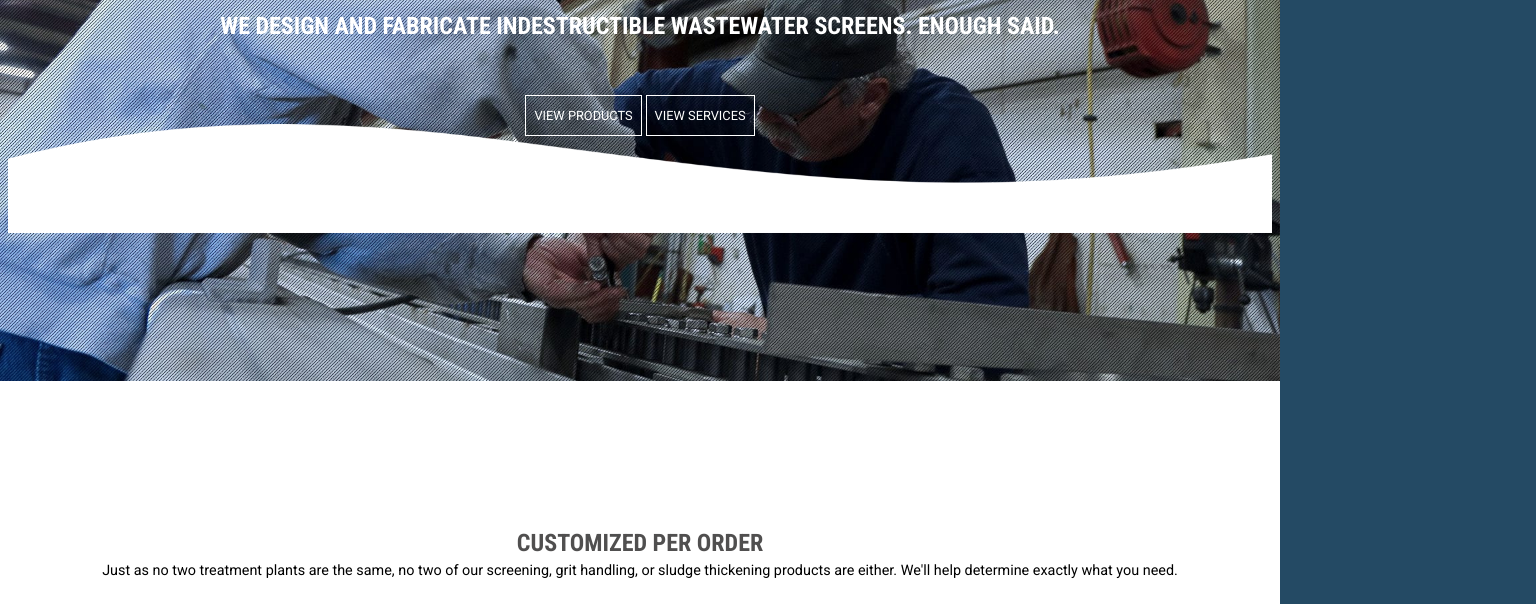
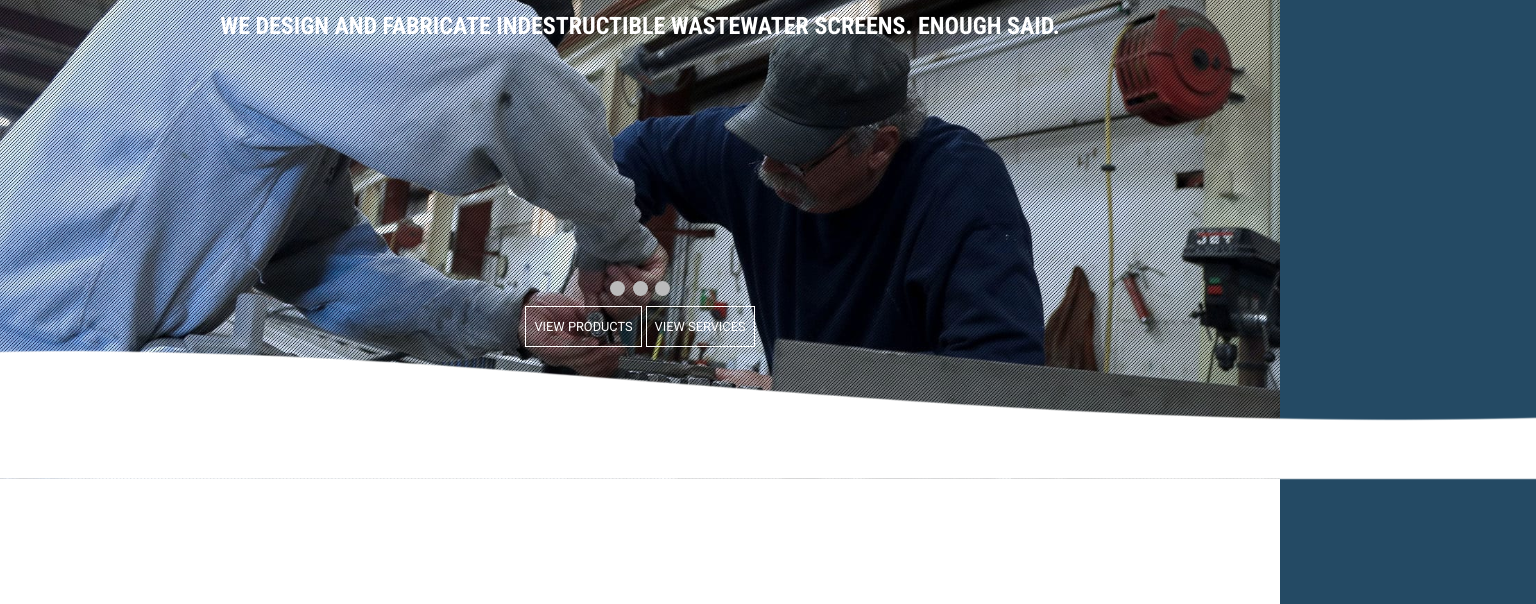
Before and after one commit to juls-ca/fwd-33-wd2-dev-proj, a website: page dev/index.html in a window 1280 px wide. Shown: the part 180-784 px from the top of the page, 1536 px wide, since content can reach past the window. Drawn offline with nearby package versions, Linux system fonts and the light colour scheme; files that its build step writes are made by us from their sources.

Commit message:
temporary slideshow

```diff
--- a/dev/index.html
+++ b/dev/index.html
@@ -53,18 +53,23 @@
 
 	<section id="hero" class="hero">
 		<h1>We design and fabricate indestructible wastewater screens. Enough said.</h1>
-		<div class="slideshow">
-			<div class="slide1"></div>
-			<div class="slide2"></div>
-			<div class="slide3"></div>
-		<div>
+		<div class="slideshow" id="slideshow">
+			<div class="slide show"></div>
+			<div class="slide show"></div>
+			<div class="slide show"></div>
+		</div>
+		<div class="ellipses-holder">
+			<span class="ellipses"></span>
+			<span class="ellipses"></span>
+			<span class="ellipses"></span>
+		</div>
 		<div>
 			<a href="#" class="box-link">View Products</a>
 			<a href="#" class="box-link">View Services</a>
 		</div>
-		<img src="images/wave-white.png" alt="white-wave">
-		<div>
+
 		</div>
+		<div class="wave"></div>
 	</section>
 
 </header>
--- a/dev/scss/_hero.scss
+++ b/dev/scss/_hero.scss
@@ -12,4 +12,69 @@ section#hero {
     .box-link {
         font-weight: 400;
     }
+
+    .wave {
+        background-image: url(/images/wave-white.png);
+    }
+
+    .ellipses {
+        height: 15px;
+        width: 15px;
+        margin: 0 2px;
+        background-color: #bbb;
+        border-radius: 50%;
+        display: inline-block;
+        transition: background-color 0.6s ease;
+    }
 }
+
+div#slideshow{
+    overflow: hidden;
+    width: 100%;
+    height: 10rem;
+
+    .slide{
+        position: absolute;
+        top: 0;
+        left: 0;
+        width: 100%;
+        height: 100%;
+        background-size: cover;
+        background-position: center;
+        animation: fade 7.5s infinite;
+    }
+
+
+    @keyframes fade {
+        0%, 30%, 100% {
+          opacity: 1;
+          animation-timing-function: ease;
+          z-index: -1;
+        }
+        35% {
+          opacity: 0;
+          animation-timing-function: step-end;
+          z-index: -1;
+        }
+        96% {
+          opacity: 1;
+          animation-timing-function: step-end;
+          z-index: -2;
+        }
+      }
+
+    .slide:nth-child(1) {
+        background-image: url(/images/header-slider-img-01.jpg);
+        animation-delay: 0s;
+    }
+
+    .slide:nth-child(2) {
+        background-image: url(/images/header-slider-img-02.jpg);
+        animation-delay: 2.5s;
+    }
+
+    .slide:nth-child(3) {
+        background-image: url(/images/header-slider-img-03.jpg);
+        animation-delay: 5s;
+    }
+}
--- a/dev/scss/styles.scss
+++ b/dev/scss/styles.scss
@@ -72,13 +72,6 @@ div.wave {
     @include wave;
 }
 
-// HEADER --------------------------------------------------
-header {
-    background: url(../images/header-slider-img-03.jpg);
-    background-position: center;
-    background-size: cover;
-
-}
 
 // SPECIFIC SECTIONS ------------------------------------------------
 
```
Also changed, not shown: dev/scripts/script.js (line endings or trailing spaces).
